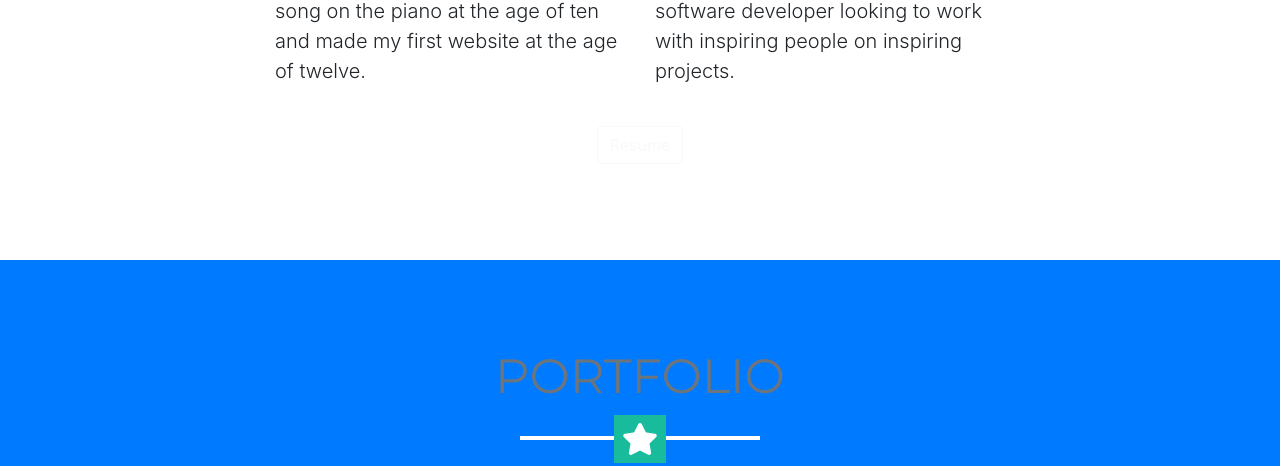
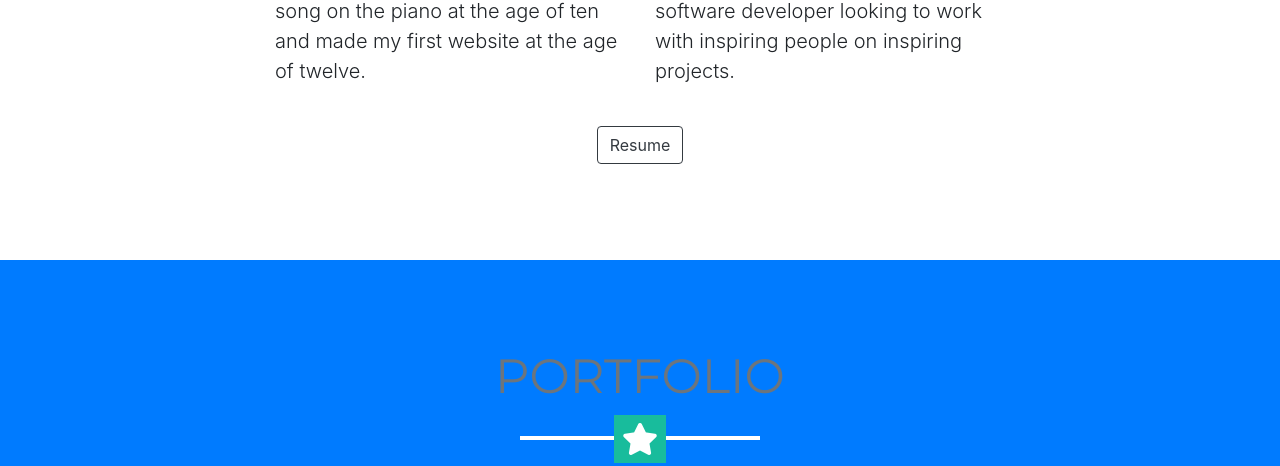
Before and after one commit to nswerner/r0ckf0rd.github.io, a website with bundled scripts: page index.html in a window 1280 px wide. Shown: the part 1235-1701 px from the top of the page. Built offline with nearby package versions, Linux system fonts and the light colour scheme.

Commit message:
Change Resume Button Styling

```diff
--- a/index.html
+++ b/index.html
@@ -83,7 +83,7 @@
           </div>
         </div>
         <div class="text-center mt-4">
-          <a class="btn btn-xl btn-outline-light" target="_blank" href="./Nicholas_Werner_Resume.pdf">
+          <a class="btn btn-xl btn-outline-dark" target="_blank" href="./Nicholas_Werner_Resume.pdf">
             <!-- <i class="fas fa-download mr-2"></i> -->
             Resume
           </a>
```
